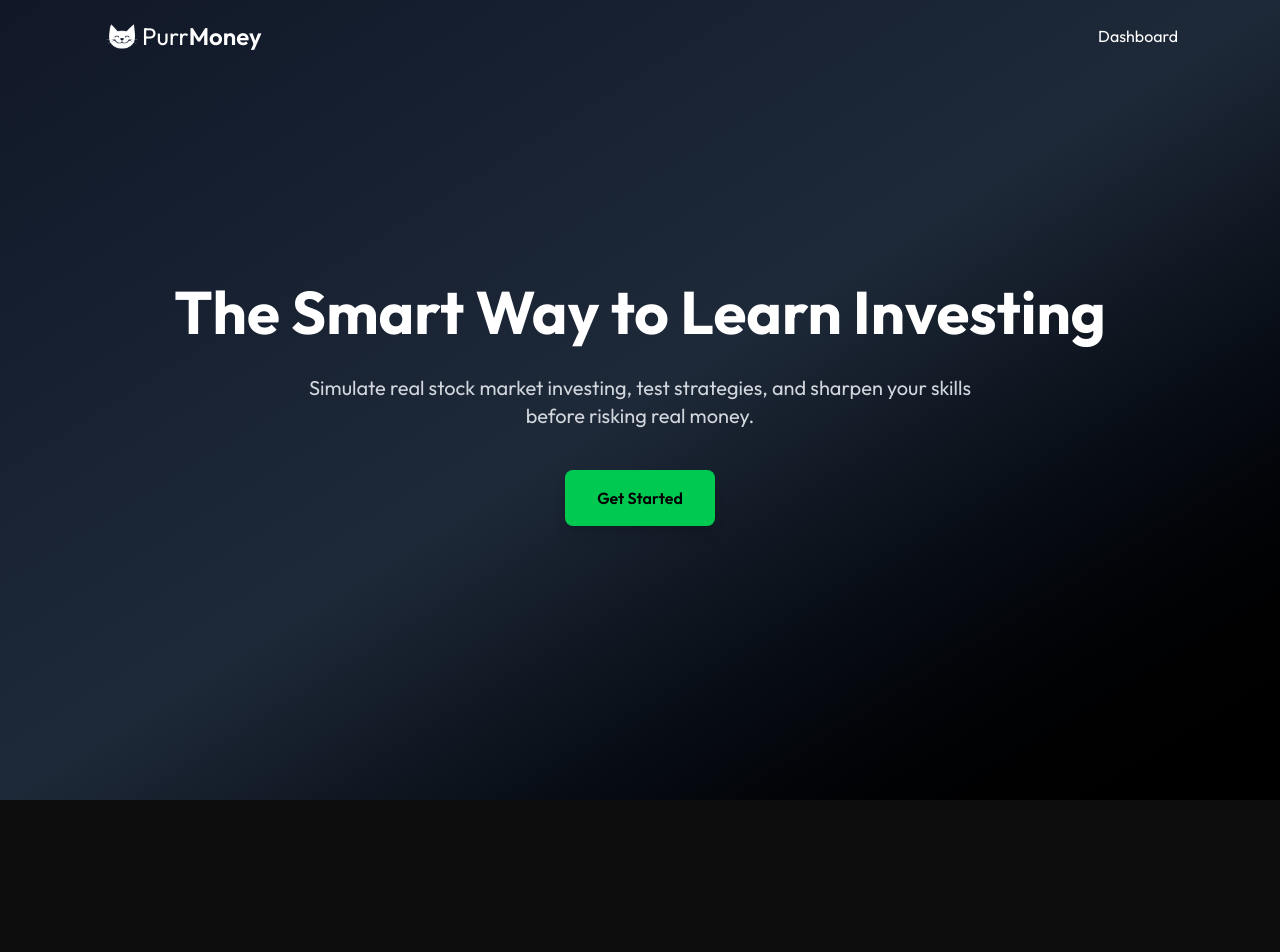
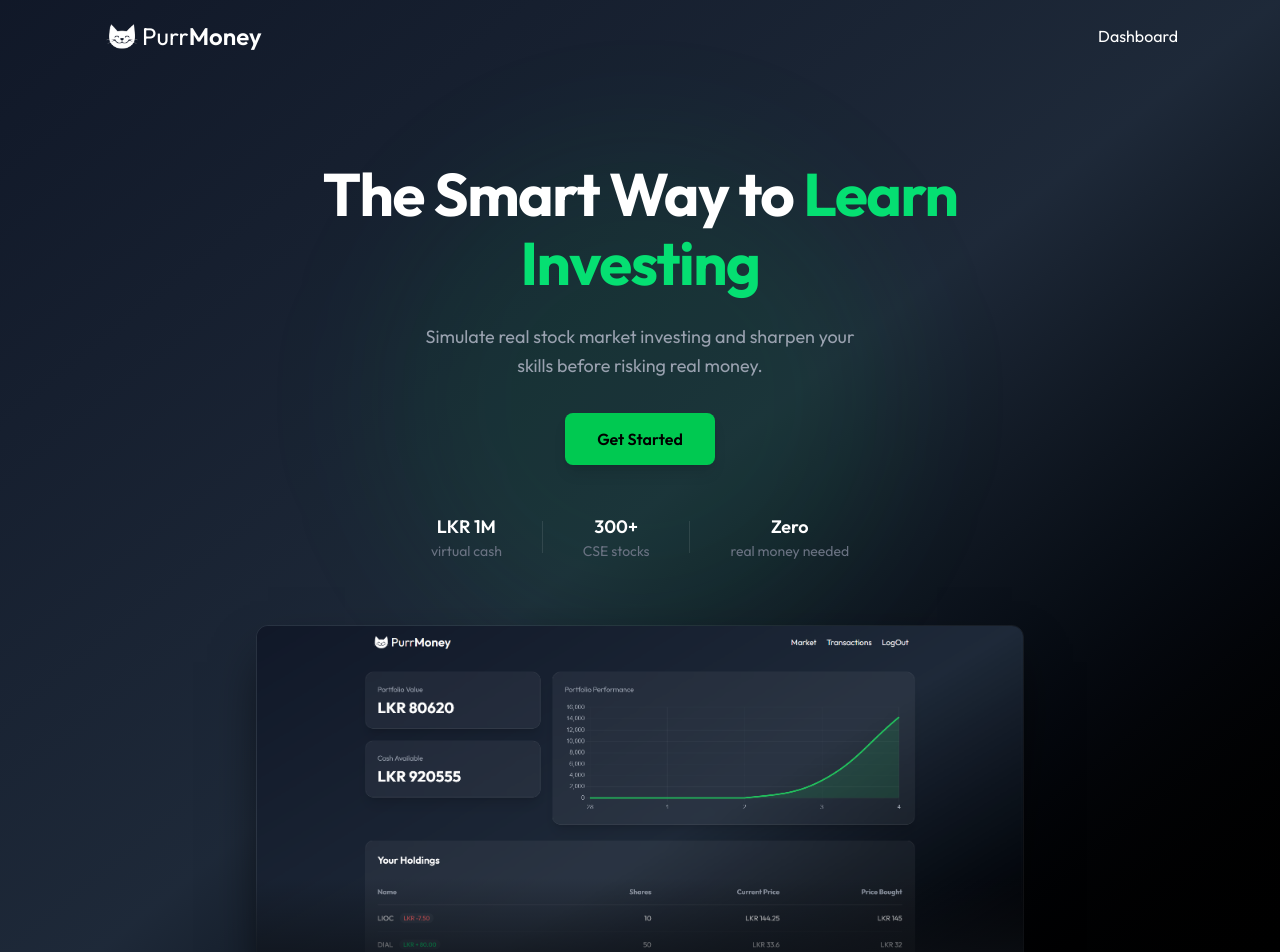
Before and after one commit to Imira-S-R/stock-market-simulator, a React (Vite) app: page / in a window 1280 px wide. Shown: the top 952 px of the page. Before the commit the page ends 800 px from the top, so only its background shows below. Built offline with nearby package versions, Linux system fonts and the light colour scheme.

Commit message:
improved landing page

```diff
--- a/src/pages/LandingPage.jsx
+++ b/src/pages/LandingPage.jsx
@@ -1,7 +1,8 @@
 import { useEffect } from "react"
 import { useNavigate } from 'react-router-dom'
+import promo_img from '/promo-stock-market-sim.png'
 
-export default function LandingPage({setIsLoggedIn}) {
+export default function LandingPage({ setIsLoggedIn }) {
     const navigate = useNavigate()
 
     const handleGoogleLogin = () => {
@@ -47,23 +48,63 @@
     // }, [])
 
     return (
-        <div className="min-h-screen bg-gradient-to-br from-gray-900 via-gray-800 to-black text-white flex items-center px-4">
-            <div className="max-w-[1100px] mx-auto text-center">
+        <div className="min-h-screen bg-gradient-to-br from-gray-900 via-gray-800 to-black text-white flex items-center px-4 sm:px-6 pt-20">
 
-                <h1 className="text-5xl md:text-6xl font-bold leading-tight">
-                    The Smart Way to Learn Investing
+            <div className="absolute top-1/2 left-1/2 -translate-x-1/2 -translate-y-1/2 w-[320px] sm:w-[500px] h-[320px] sm:h-[500px] rounded-full bg-green-500/[0.08] blur-3xl pointer-events-none" />
+
+            <section className="relative flex flex-col items-center justify-center w-full max-w-6xl mx-auto text-center pt-16 sm:pt-20 pb-10">
+
+                <h1 className="text-3xl sm:text-5xl lg:text-6xl font-bold leading-[1.15] tracking-tight max-w-xl sm:max-w-2xl">
+                    The Smart Way to{" "}
+                    <span className="text-green-400">Learn Investing</span>
                 </h1>
 
-                <p className="mt-6 text-lg md:text-xl text-gray-300 max-w-2xl mx-auto">
-                    Simulate real stock market investing, test strategies, and sharpen your
-                    skills before risking real money.
+                <p className="mt-4 sm:mt-6 text-gray-400 text-sm sm:text-lg max-w-sm sm:max-w-md leading-relaxed">
+                    Simulate real stock market investing and sharpen your skills before risking real money.
                 </p>
 
-                <button onClick={() => { checkAuth() }} className="mt-10 px-8 py-4 bg-green-500 hover:bg-green-400 text-black font-semibold rounded-lg transition duration-200 shadow-lg hover:shadow-green-500/30">
+                <button
+                    onClick={() => checkAuth()}
+                    className="mt-6 sm:mt-8 px-7 sm:px-8 py-3 sm:py-3.5 bg-green-500 hover:bg-green-400 active:scale-95 text-black font-semibold rounded-lg transition-all duration-200 shadow-lg hover:shadow-green-500/30 hover:-translate-y-0.5 text-sm sm:text-base"
+                >
                     Get Started
                 </button>
 
-            </div>
+                <div className="mt-8 sm:mt-12 flex flex-col sm:flex-row items-center gap-5 sm:gap-10 text-gray-500">
+
+                    <div className="flex flex-col items-center">
+                        <span className="text-white font-semibold text-base sm:text-lg">LKR 1M</span>
+                        <span className="text-xs sm:text-sm">virtual cash</span>
+                    </div>
+
+                    <div className="hidden sm:block w-px h-8 bg-white/10" />
+
+                    <div className="flex flex-col items-center">
+                        <span className="text-white font-semibold text-base sm:text-lg">300+</span>
+                        <span className="text-xs sm:text-sm">CSE stocks</span>
+                    </div>
+
+                    <div className="hidden sm:block w-px h-8 bg-white/10" />
+
+                    <div className="flex flex-col items-center">
+                        <span className="text-white font-semibold text-base sm:text-lg">Zero</span>
+                        <span className="text-xs sm:text-sm">real money needed</span>
+                    </div>
+
+                </div>
+
+                <div className="mt-10 sm:mt-16 w-full max-w-3xl relative">
+
+                    <div className="absolute bottom-0 left-0 right-0 h-20 sm:h-28 bg-gradient-to-t from-[#0d1117] to-transparent z-10" />
+
+                    <img
+                        src={promo_img}
+                        alt="PurrMoney dashboard preview"
+                        className="w-full rounded-xl border border-white/[0.06] shadow-2xl shadow-black/70"
+                    />
+                </div>
+
+            </section>
         </div>
     )
 }
```
Also changed, not shown: public/promo-stock-market-sim.png (added).
